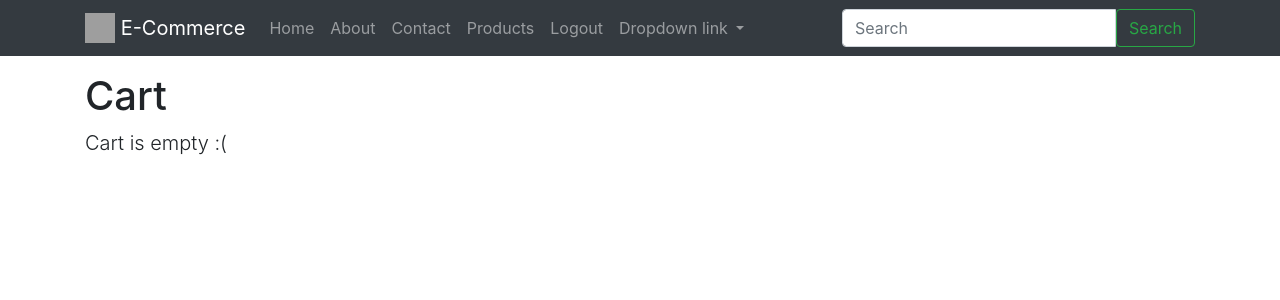
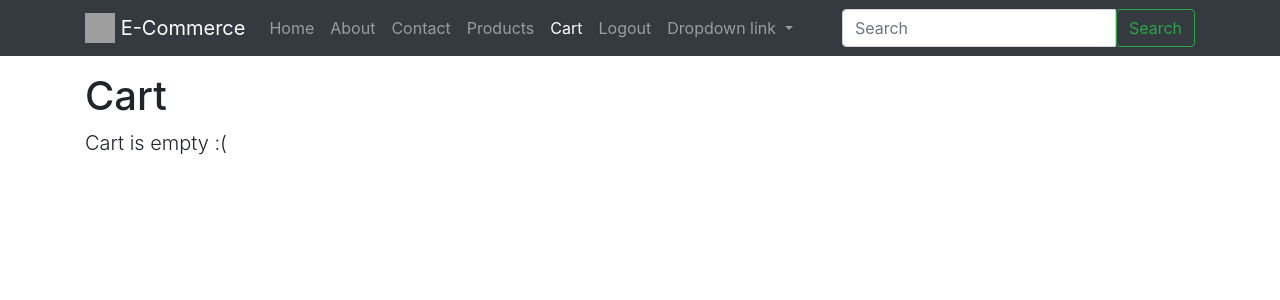
Before and after one commit to leihuagh/e-commerce-2_django, a Django app: page /cart/ in a window 1280 px wide. Shown: the top 300 px of the page. Run offline with Django 3.2, Linux system fonts and the light colour scheme; the visitor is signed in with stand-in values (Sample User, id 1); data comes from the database, SQL or seed files in the repository; data that the repository does not hold is empty; some libraries are stand-ins or nearby versions; grey boxes are pictures that could not be loaded.

Commit message:
add cart link to navbar

```diff
--- a/src/templates/base/navbar.html
+++ b/src/templates/base/navbar.html
@@ -2,6 +2,7 @@
 {% url 'about' as about_url %}
 {% url 'contact' as contact_url %}
 {% url 'products:list' as products_list_url %}
+{% url 'cart:home' as cart_products_url %}
 {% url 'register' as register_url %}
 {% url 'login' as login_url %}
 {% url 'logout' as logout_url %}
@@ -35,6 +36,9 @@
           <a class="nav-link" href="{{ products_list_url }}">Products</a>
         </li>
         {% if request.user.is_authenticated %}
+          <li class="nav-item {% if request.path == cart_products_url %} active {% endif %}">
+            <a class="nav-link" href="{{ cart_products_url }}">Cart</a>
+          </li>
           <li class="nav-item {% if request.path == logout_url %} active {% endif %}">
             <a class="nav-link" href="{{ logout_url }}">Logout</a>
           </li>
```
